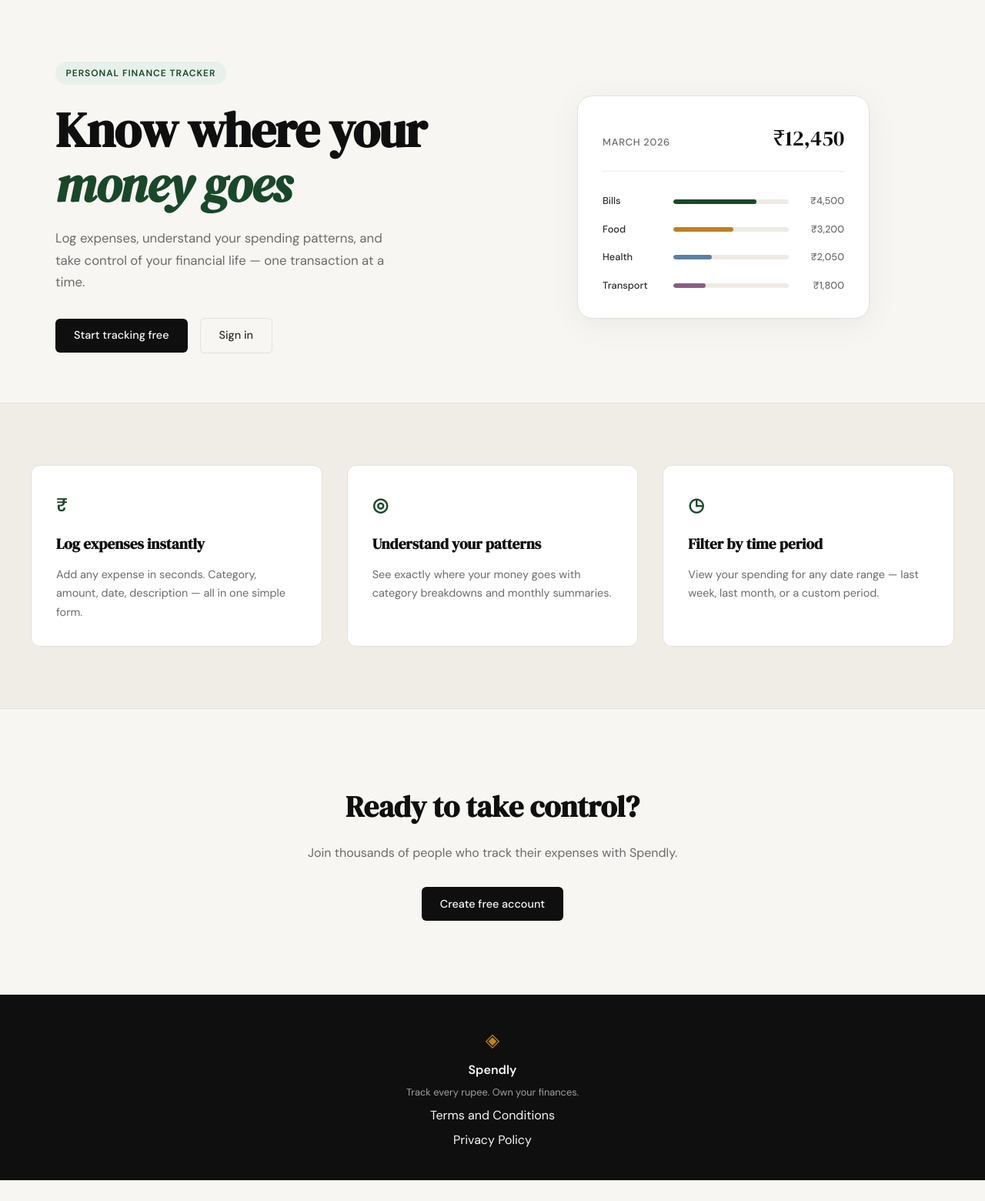
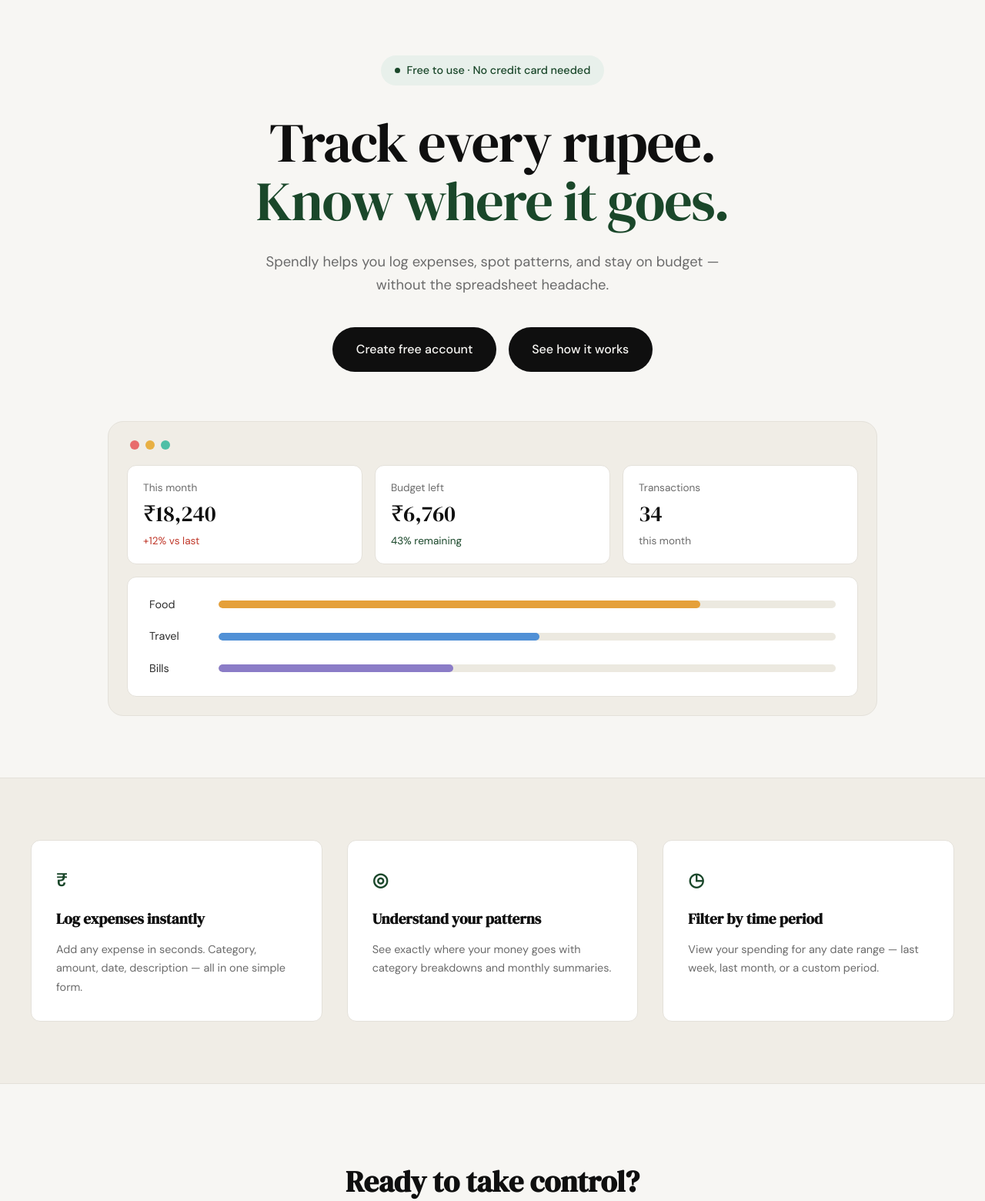
Before and after one commit to tadevilas/ExpenseTrackerApp, a Flask app: page / in a window 1280 px wide. Shown: the part 61-1621 px from the top of the page at 77% size. Before the commit the page ends 1594 px from the top, so only its background shows below. Run offline with Flask 3, Linux system fonts and the light colour scheme.

Commit message:
landing: redesign hero section to match mockup

```diff
--- /dev/null
+++ b/static/css/landing.css
@@ -0,0 +1,217 @@
+/* ------------------------------------------------------------------ */
+/* Landing hero — centered single-column with dashboard mock           */
+/* Overrides the .hero* rules from style.css by loading afterwards.    */
+/* ------------------------------------------------------------------ */
+
+.hero {
+    display: block;
+    max-width: 1080px;
+    margin: 0 auto;
+    padding: 4.5rem 1.5rem 5rem;
+    text-align: center;
+}
+
+.hero-inner {
+    display: flex;
+    flex-direction: column;
+    align-items: center;
+    width: 100%;
+}
+
+/* Badge -------------------------------------------------------------- */
+
+.hero-badge {
+    display: inline-flex;
+    align-items: center;
+    gap: 0.55rem;
+    background: var(--accent-light);
+    color: var(--accent);
+    padding: 0.5rem 1.1rem;
+    border-radius: 999px;
+    font-size: 0.9rem;
+    font-weight: 500;
+    letter-spacing: 0;
+    text-transform: none;
+    margin-bottom: 2.25rem;
+}
+
+.hero-badge-dot {
+    width: 7px;
+    height: 7px;
+    border-radius: 50%;
+    background: var(--accent);
+    flex: none;
+}
+
+/* Title -------------------------------------------------------------- */
+
+.hero-title {
+    font-family: var(--font-display);
+    font-weight: 400;
+    font-size: clamp(2.5rem, 6vw, 4.5rem);
+    line-height: 1.05;
+    letter-spacing: -0.02em;
+    color: var(--ink);
+    margin-bottom: 1.75rem;
+    max-width: 900px;
+}
+
+.hero-title-accent {
+    color: var(--accent);
+    display: block;
+}
+
+/* Subtitle ----------------------------------------------------------- */
+
+.hero-subtitle {
+    max-width: 620px;
+    font-size: 1.15rem;
+    line-height: 1.6;
+    color: var(--ink-muted);
+    margin-bottom: 2.5rem;
+}
+
+/* Actions ------------------------------------------------------------ */
+
+.hero-actions {
+    display: flex;
+    gap: 1rem;
+    justify-content: center;
+    flex-wrap: wrap;
+    margin-bottom: 4rem;
+}
+
+.btn-hero {
+    display: inline-flex;
+    align-items: center;
+    justify-content: center;
+    background: var(--ink);
+    color: var(--paper);
+    padding: 1rem 1.9rem;
+    border-radius: 999px;
+    font-size: 1rem;
+    font-weight: 500;
+    text-decoration: none;
+    transition: background 0.2s, transform 0.2s;
+}
+
+.btn-hero:hover {
+    background: var(--ink-soft);
+    transform: translateY(-1px);
+}
+
+/* Dashboard mock ----------------------------------------------------- */
+
+.hero-dashboard {
+    width: 100%;
+    max-width: 1000px;
+    margin: 0 auto;
+    background: var(--paper-warm);
+    border: 1px solid var(--border);
+    border-radius: var(--radius-lg);
+    padding: 1.5rem;
+    text-align: left;
+}
+
+.dash-chrome {
+    display: flex;
+    gap: 0.5rem;
+    margin-bottom: 1.25rem;
+    padding-left: 0.25rem;
+}
+
+.dash-dot {
+    width: 12px;
+    height: 12px;
+    border-radius: 50%;
+}
+
+.dash-dot-r { background: #e86c6c; }
+.dash-dot-y { background: #e8b043; }
+.dash-dot-g { background: #4fbfa6; }
+
+.dash-stats {
+    display: grid;
+    grid-template-columns: repeat(3, 1fr);
+    gap: 1rem;
+    margin-bottom: 1rem;
+}
+
+.dash-stat {
+    background: var(--paper-card);
+    border: 1px solid var(--border);
+    border-radius: var(--radius-md);
+    padding: 1.15rem 1.25rem;
+}
+
+.dash-stat-label {
+    font-size: 0.85rem;
+    color: var(--ink-muted);
+    margin-bottom: 0.45rem;
+}
+
+.dash-stat-value {
+    font-family: var(--font-display);
+    font-size: 1.8rem;
+    color: var(--ink);
+    line-height: 1.1;
+    margin-bottom: 0.5rem;
+}
+
+.dash-stat-meta {
+    font-size: 0.85rem;
+    color: var(--ink-muted);
+}
+
+.dash-stat-meta-neg { color: var(--danger); }
+.dash-stat-meta-pos { color: var(--accent); }
+
+.dash-bars {
+    background: var(--paper-card);
+    border: 1px solid var(--border);
+    border-radius: var(--radius-md);
+    padding: 1.5rem 1.75rem;
+    display: flex;
+    flex-direction: column;
+    gap: 1.15rem;
+}
+
+.dash-bar-row {
+    display: grid;
+    grid-template-columns: 70px 1fr;
+    align-items: center;
+    gap: 1.25rem;
+}
+
+.dash-bar-label {
+    font-size: 0.9rem;
+    color: var(--ink-soft);
+}
+
+.dash-bar-track {
+    height: 10px;
+    background: #ece9e0;
+    border-radius: 999px;
+    overflow: hidden;
+}
+
+.dash-bar {
+    height: 100%;
+    border-radius: 999px;
+}
+
+.dash-bar-food   { background: #e5a03a; }
+.dash-bar-travel { background: #5090d6; }
+.dash-bar-bills  { background: #8b7cc7; }
+
+/* Kill the old two-column visual — no longer used in the new markup. */
+.hero-visual { display: none; }
+
+/* Responsive --------------------------------------------------------- */
+
+@media (max-width: 700px) {
+    .hero { padding: 3rem 1rem 3.5rem; }
+    .hero-actions { margin-bottom: 3rem; }
+    .dash-stats { grid-template-columns: 1fr; }
+    .dash-bar-row { grid-template-columns: 56px 1fr; gap: 0.85rem; }
+}
--- a/templates/landing.html
+++ b/templates/landing.html
@@ -1,60 +1,75 @@
 {% extends "base.html" %}
 
 {% block title %}Spendly — Track Every Rupee{% endblock %}
+
+{% block head %}
+<link rel="stylesheet" href="{{ url_for('static', filename='css/landing.css') }}">
+{% endblock %}
 
 {% block content %}
 
 <section class="hero">
     <div class="hero-inner">
-        <div class="hero-badge">Personal Finance Tracker</div>
+        <span class="hero-badge">
+            <span class="hero-badge-dot"></span>
+            Free to use · No credit card needed
+        </span>
         <h1 class="hero-title">
-            Know where your<br>
-            <em>money goes</em>
+            Track every rupee.<br>
+            <span class="hero-title-accent">Know where it goes.</span>
         </h1>
         <p class="hero-subtitle">
-            Log expenses, understand your spending patterns,
-            and take control of your financial life —
-            one transaction at a time.
+            Spendly helps you log expenses, spot patterns, and stay
+            on budget — without the spreadsheet headache.
         </p>
         <div class="hero-actions">
-            <a href="{{ url_for('register') }}" class="btn-primary">Start tracking free</a>
-            <a href="{{ url_for('login') }}" class="btn-ghost">Sign in</a>
+            <a href="{{ url_for('register') }}" class="btn-hero">Create free account</a>
+            <a href="#" class="btn-hero">See how it works</a>
         </div>
-    </div>
-    <div class="hero-visual">
-        <div class="mock-card">
-            <div class="mock-card-header">
-                <span class="mock-label">March 2026</span>
-                <span class="mock-total">₹12,450</span>
+
+        <div class="hero-dashboard">
+            <div class="dash-chrome">
+                <span class="dash-dot dash-dot-r"></span>
+                <span class="dash-dot dash-dot-y"></span>
+                <span class="dash-dot dash-dot-g"></span>
             </div>
-            <div class="mock-bars">
-                <div class="mock-bar-row">
-                    <span class="mock-cat">Bills</span>
-                    <div class="mock-bar-track">
-                        <div class="mock-bar" style="width: 72%"></div>
+
+            <div class="dash-stats">
+                <div class="dash-stat">
+                    <p class="dash-stat-label">This month</p>
+                    <p class="dash-stat-value">₹18,240</p>
+                    <p class="dash-stat-meta dash-stat-meta-neg">+12% vs last</p>
+                </div>
+                <div class="dash-stat">
+                    <p class="dash-stat-label">Budget left</p>
+                    <p class="dash-stat-value">₹6,760</p>
+                    <p class="dash-stat-meta dash-stat-meta-pos">43% remaining</p>
+                </div>
+                <div class="dash-stat">
+                    <p class="dash-stat-label">Transactions</p>
+                    <p class="dash-stat-value">34</p>
+                    <p class="dash-stat-meta">this month</p>
+                </div>
+            </div>
+
+            <div class="dash-bars">
+                <div class="dash-bar-row">
+                    <span class="dash-bar-label">Food</span>
+                    <div class="dash-bar-track">
+                        <div class="dash-bar dash-bar-food" style="width: 78%"></div>
                     </div>
-                    <span class="mock-amt">₹4,500</span>
                 </div>
-                <div class="mock-bar-row">
-                    <span class="mock-cat">Food</span>
-                    <div class="mock-bar-track">
-                        <div class="mock-bar mock-bar-2" style="width: 52%"></div>
+                <div class="dash-bar-row">
+                    <span class="dash-bar-label">Travel</span>
+                    <div class="dash-bar-track">
+                        <div class="dash-bar dash-bar-travel" style="width: 52%"></div>
                     </div>
-                    <span class="mock-amt">₹3,200</span>
                 </div>
-                <div class="mock-bar-row">
-                    <span class="mock-cat">Health</span>
-                    <div class="mock-bar-track">
-                        <div class="mock-bar mock-bar-3" style="width: 33%"></div>
+                <div class="dash-bar-row">
+                    <span class="dash-bar-label">Bills</span>
+                    <div class="dash-bar-track">
+                        <div class="dash-bar dash-bar-bills" style="width: 38%"></div>
                     </div>
-                    <span class="mock-amt">₹2,050</span>
-                </div>
-                <div class="mock-bar-row">
-                    <span class="mock-cat">Transport</span>
-                    <div class="mock-bar-track">
-                        <div class="mock-bar mock-bar-4" style="width: 28%"></div>
-                    </div>
-                    <span class="mock-amt">₹1,800</span>
                 </div>
             </div>
         </div>
```
